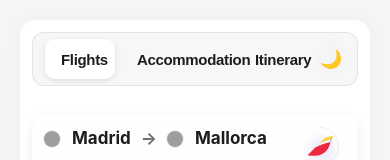
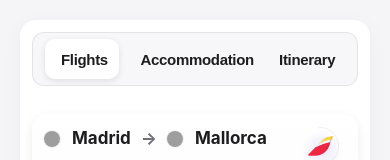
Before and after one commit to Gsousav/Trip-planner, a plain HTML site: page index.html in a window 390 px wide. Shown: the top 160 px of the page. Drawn offline with Linux system fonts and the light colour scheme; grey boxes are pictures that could not be loaded.

```diff
--- a/styles.css
+++ b/styles.css
@@ -563,7 +563,7 @@
     white-space: nowrap;
 }
 
-/* Dark Mode */
+/* Dark Mode (only applied on larger screens) */
 @media (prefers-color-scheme: dark) {
     html:not([data-theme="light"]) {
         color-scheme: dark;
@@ -765,7 +765,7 @@
     }
 }
 
-/* Force Light Mode */
+/* Force Light Mode (only applied on larger screens) */
 html[data-theme="light"] {
     color-scheme: light;
 
@@ -967,7 +967,19 @@
 
 /* Media Queries */
 @media (max-width: 768px) {
+    /* Force light theme on mobile */
+    html {
+        color-scheme: light;
+    }
+
+    body {
+        background: #f5f5f7;
+        color: #1d1d1f;
+    }
+
     .container {
+        background: #ffffff;
+        box-shadow: 0 4px 20px rgba(0, 0, 0, 0.04);
         padding: 12px;
         margin: 8px;
     }
@@ -976,6 +988,13 @@
         gap: 6px;
         padding: 6px 12px;
         justify-content: center;
+        background: rgba(242, 242, 247, 0.6);
+        border-color: rgba(0, 0, 0, 0.08);
+    }
+
+    /* Hide theme toggle on mobile */
+    .theme-toggle {
+        display: none;
     }
 
     .tab {
@@ -983,15 +1002,6 @@
         padding: 8px 16px;
         min-height: 40px;
         min-width: 70px;
-    }
-
-    .theme-toggle {
-        width: 40px;
-        height: 40px;
-    }
-
-    .theme-icon {
-        font-size: 18px;
     }
 
     .card {
```
